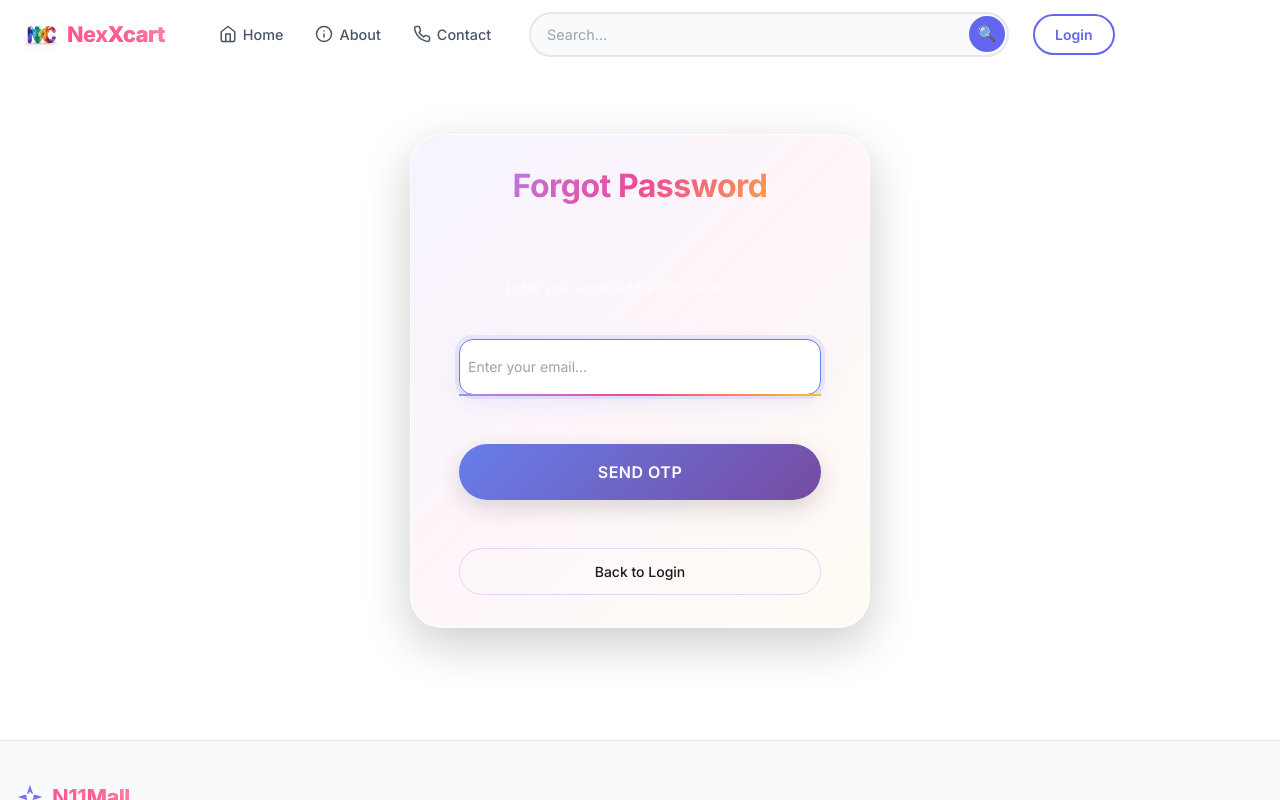
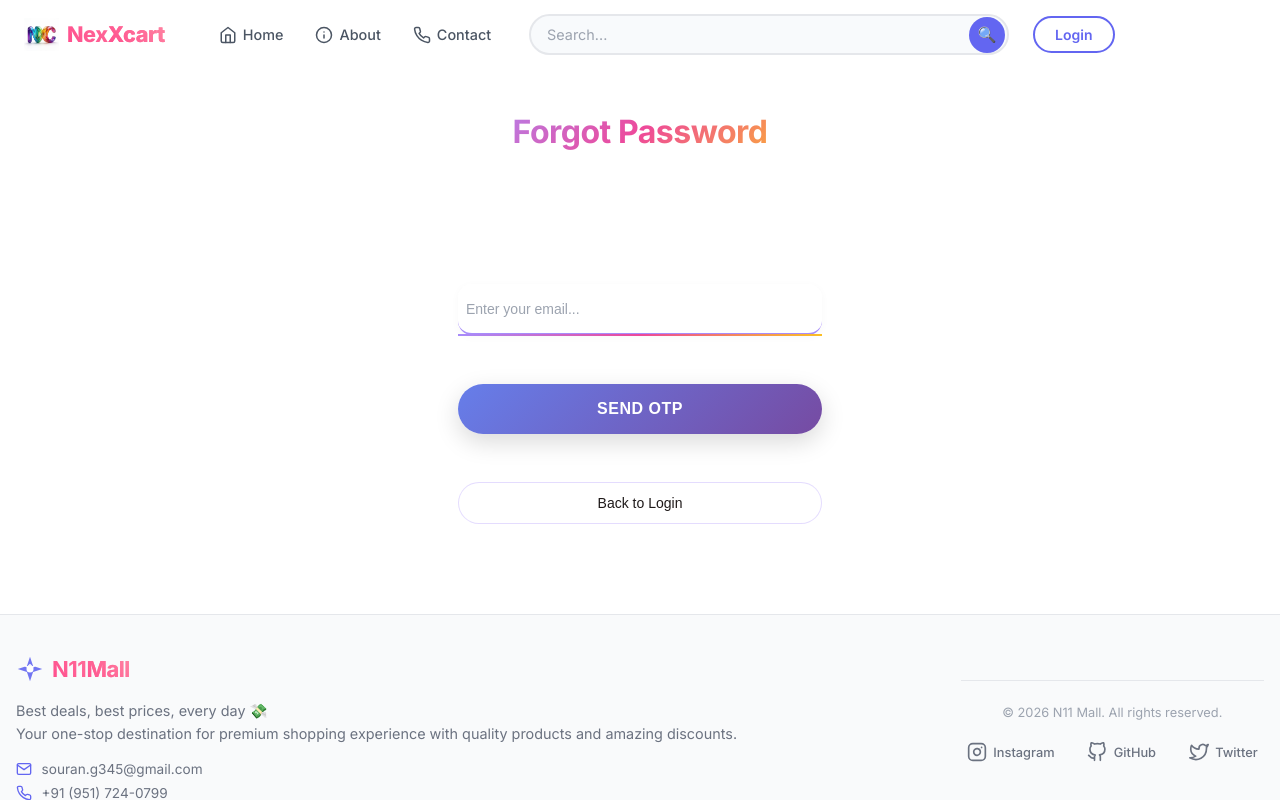
Before and after one commit to Amd5500gt/N11-Mall-Mern, a React (Vite) app in the folder FrontEnd/: page /auth in a window 1280 px wide. Both pictures are taken after a click on the button "Forgot Password?". Shown: the top 800 px of the page. Built offline with nearby package versions, Linux system fonts and the light colour scheme; no server answers.

Commit message:
udpaed AND FIXED INPUT CSS

```diff
--- a/FrontEnd/src/App.jsx
+++ b/FrontEnd/src/App.jsx
@@ -1,6 +1,4 @@
 import React, { useEffect } from 'react';
-import 'bootstrap/dist/css/bootstrap.min.css';
-import 'bootstrap/dist/js/bootstrap.bundle.min';
 import { Route, Routes } from 'react-router-dom';
 import About from './pages/common/About';
 import Contact from './pages/common/Contact';
--- a/FrontEnd/src/Auth/Auth.css
+++ b/FrontEnd/src/Auth/Auth.css
@@ -67,23 +67,8 @@
 .container {
   /* Layout */
   width: min(100% - 2rem, 460px);
-  margin: clamp(2rem, 8vh, 5rem) auto;
+  margin: clamp(1rem, 8vh, 2rem) auto;
   padding: clamp(1.5rem, 5vw, 2rem) clamp(1.25rem, 4vw, 3rem);
-
-  /* Visual */
-  background: rgba(255, 255, 255, 0.08);
-  backdrop-filter: blur(20px) saturate(180%);
-  -webkit-backdrop-filter: blur(20px) saturate(180%);
-  border-radius: var(--radius-xl);
-  border: 1px solid var(--clr-gray-400);
-
-  /* Shadow */
-  box-shadow:
-    var(--shadow-lg),
-    inset 0 1px 1px rgba(255, 255, 255, 0.1);
-
-  /* Animation */
-  animation: containerFloatIn 0.6s cubic-bezier(0.34, 1.56, 0.64, 1);
 
   /* Misc */
   position: relative;
@@ -91,20 +76,6 @@
   overflow: hidden;
 }
 
-/* Subtle gradient overlay */
-.container::before {
-  content: '';
-  position: absolute;
-  inset: 0;
-  background: linear-gradient(
-    135deg,
-    rgba(167, 139, 250, 0.1) 0%,
-    rgba(236, 72, 153, 0.05) 50%,
-    rgba(251, 191, 36, 0.05) 100%
-  );
-  pointer-events: none;
-  z-index: -1;
-}
 
 /* ============================================
    Typography
@@ -149,23 +120,25 @@
    ============================================ */
 .container input {
   width: 100%;
-  padding: 0.75rem 0;
+  padding: 0.75rem 1rem ;
   font-size: var(--font-md);
   color: var(--clr-gray-100);
   background: transparent;
-  border: none;
-  border-bottom: 2px solid var(--clr-gray-300);
+  border: none !important;
+  border-bottom: 2px solid var(--clr-gray-300) !important;
   outline: none;
   transition: all var(--transition-base);
 }
 
 .container input:focus {
-  border-bottom-color: var(--clr-purple-light);
+  border-bottom-color: var(--clr-purple-light) !important;
   padding-left: var(--space-sm);
 }
-
+.container input:hover{
+  border: none !important;
+}
 .container input:hover:not(:focus):not(:disabled) {
-  border-bottom-color: rgba(167, 139, 250, 0.6);
+  border-bottom-color: rgba(167, 139, 250, 0.6) !important;
 }
 
 .container input::placeholder {
@@ -600,13 +573,7 @@
   .container {
     backdrop-filter: blur(30px) saturate(180%);
     -webkit-backdrop-filter: blur(30px) saturate(180%);
-  }
-
-  .container:hover {
-    box-shadow:
-      var(--shadow-lg),
-      0 0 40px rgba(167, 139, 250, 0.1),
-      inset 0 1px 1px rgba(255, 255, 255, 0.15);
+    margin:10px auto;
   }
 }
 
--- a/FrontEnd/src/components/common/userInfo/addressForm/AddressForm.css
+++ b/FrontEnd/src/components/common/userInfo/addressForm/AddressForm.css
@@ -85,11 +85,6 @@
   border-color: #667eea;
 
   background: #fff;
-
-  box-shadow:
-    0 0 0 4px rgba(102, 126, 234, 0.12),
-    0 8px 25px rgba(102, 126, 234, 0.12);
-
   transform: translateY(-1px);
 }
 
@@ -324,27 +319,3 @@ body.dark .form-group input:focus {
 body.dark .error {
   color: #f87171;
 }
-
-.address-suggestions{
-  width:100%;
-  background:#fff;
-  border:1px solid #ddd;
-  border-radius:10px;
-  margin-top:5px;
-  max-height:220px;
-  overflow-y:auto;
-  box-shadow:0 5px 15px rgba(0,0,0,0.1);
-  position:relative;
-  z-index:999;
-}
-
-.suggestion-item{
-  padding:12px;
-  cursor:pointer;
-  border-bottom:1px solid #eee;
-  transition:0.2s;
-}
-
-.suggestion-item:hover{
-  background:#f5f5f5;
-}
--- a/FrontEnd/src/css/main.css
+++ b/FrontEnd/src/css/main.css
@@ -1024,24 +1024,6 @@ html {
   gap: 16px;
 }
 
-.contact-form input,
-.contact-form textarea {
-  padding: 12px 16px;
-  border-radius: 16px;
-  border: 1.5px solid #ffc0cb;
-  outline: none;
-  font-family: inherit;
-  font-size: 14px;
-  transition: all 0.3s ease;
-  background: rgba(255, 255, 255, 0.9);
-}
-
-.contact-form input:focus,
-.contact-form textarea:focus {
-  border-color: #ff4d8d;
-  box-shadow: 0 0 0 3px rgba(255, 77, 141, 0.1);
-  transform: translateY(-2px);
-}
 
 .contact-form textarea {
   min-height: 100px;
```
